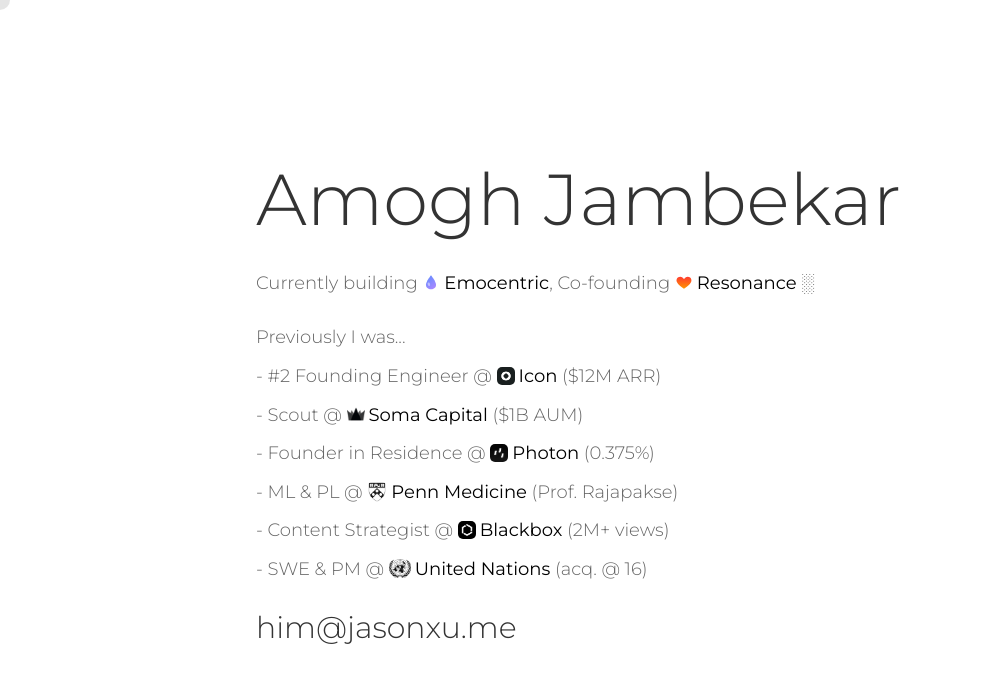
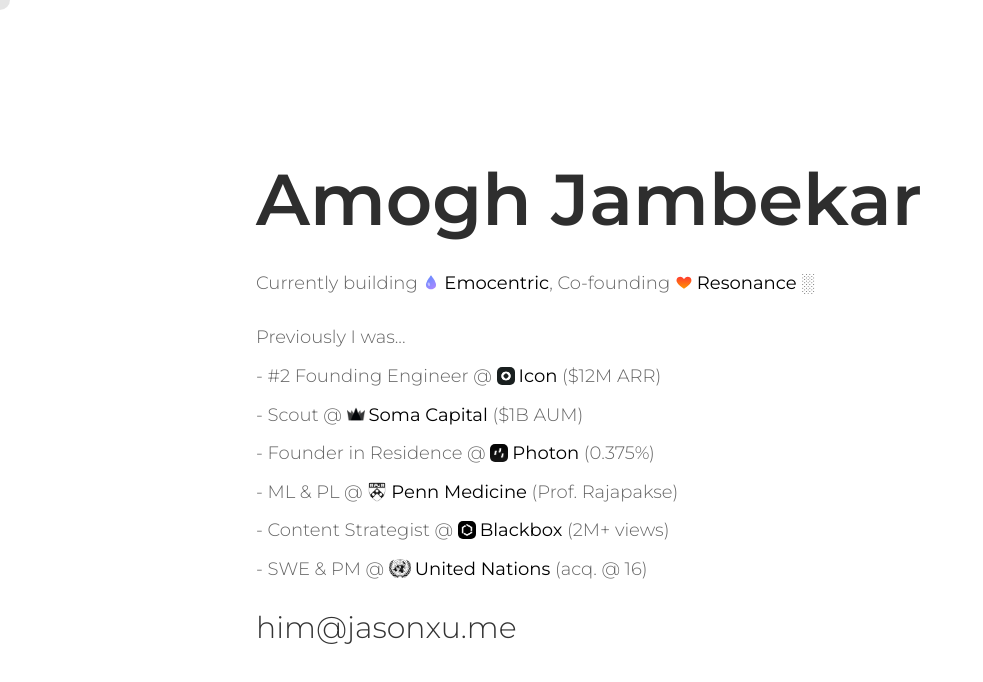
Before and after one commit to AmoghJambekar/Personal-Website, a Next.js app: page / in a window 1280 px wide. Shown: the top 682 px of the page, without its empty margins (0-983 px from the left). Built offline with nearby package versions, Linux system fonts and the light colour scheme.

Commit message:
fix: name darkness

```diff
--- a/src/app/page.tsx
+++ b/src/app/page.tsx
@@ -212,7 +212,7 @@
           {/* Heading */}
           <h1
             className="text-5xl md:text-6xl lg:text-7xl mb-6 leading-tight transition-colors duration-300"
-            style={{ ...FONT_HEADING, color: COLORS.primary }}
+            style={{ ...FONT_HEADING, color: "#2e2e2e", fontWeight: 700 }}
           >
             Amogh Jambekar
           </h1>
```
